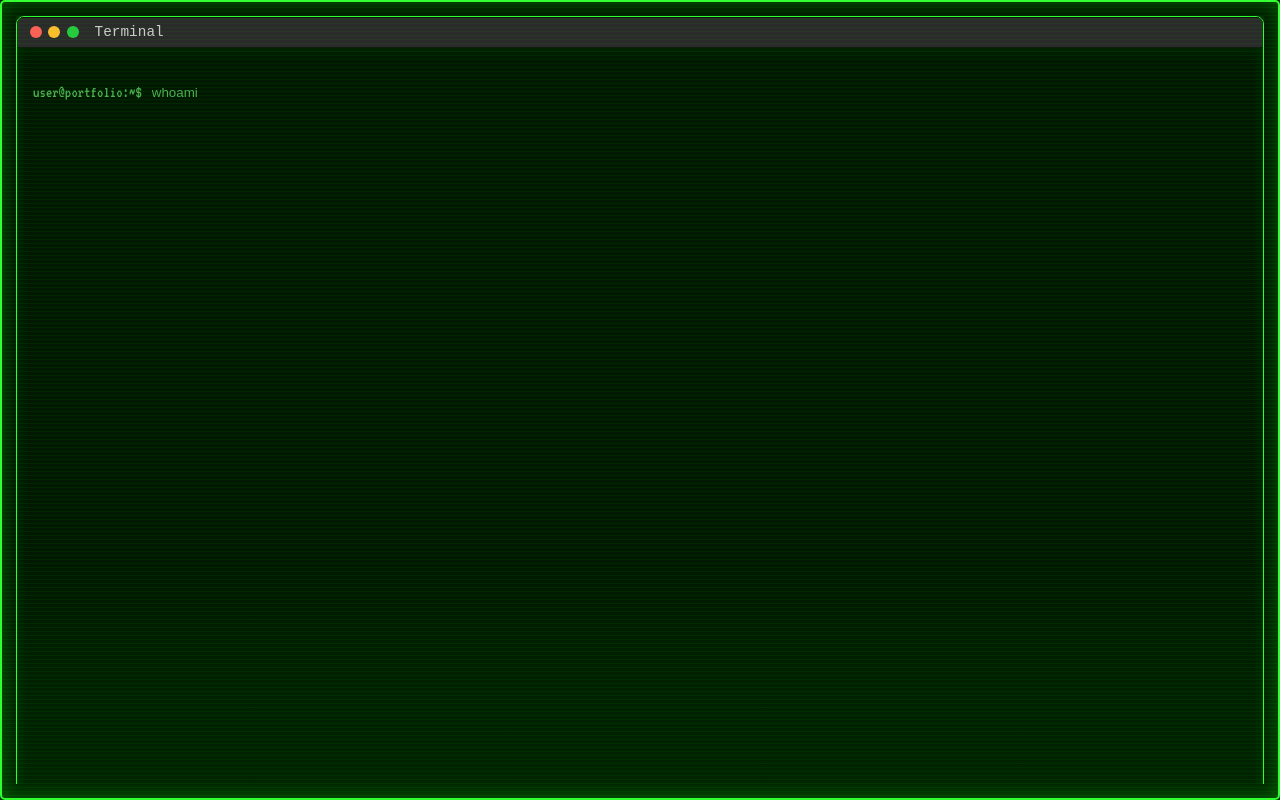
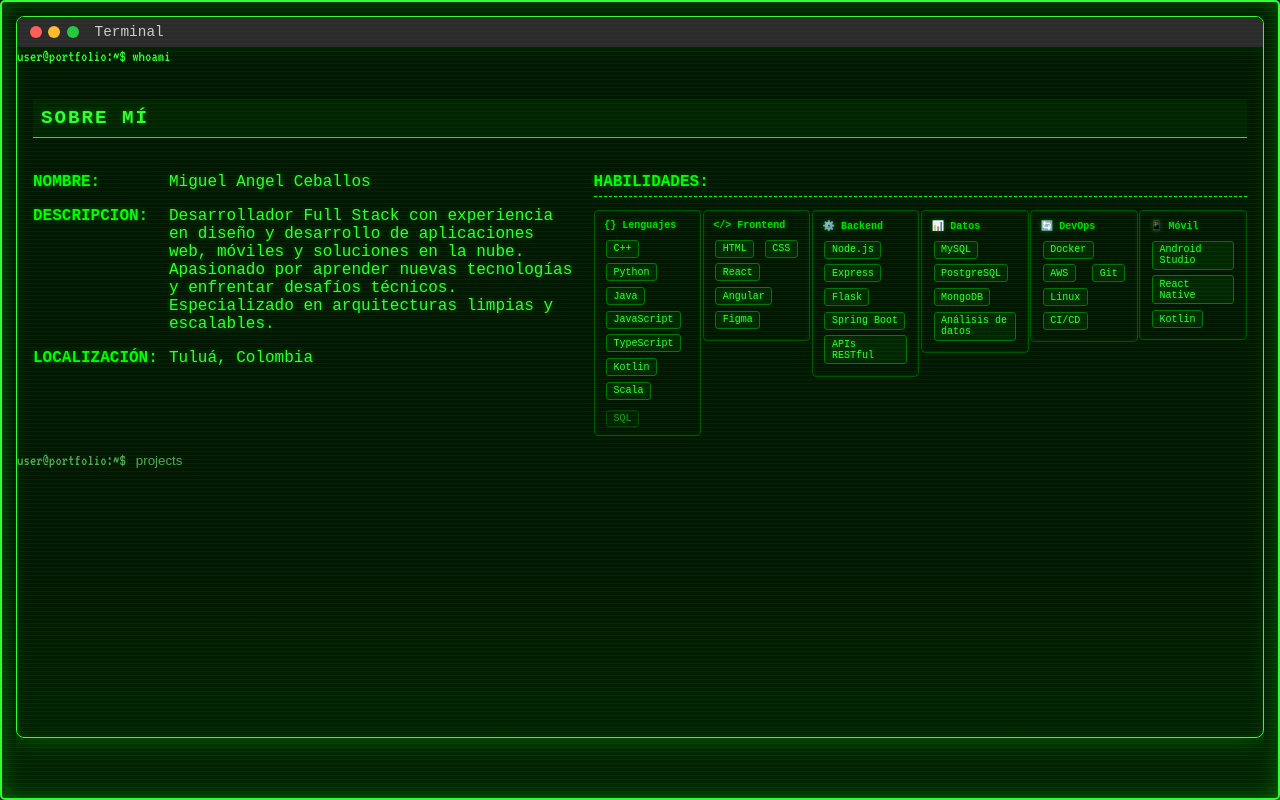
Before and after one commit to Ceball0s/Ceball0s.github.io, an Angular app: page / in a window 1280 px wide. Built offline with nearby package versions, Linux system fonts and the light colour scheme.

Commit message:
correcion errores estilo

```diff
--- a/src/app/components/projects/projects.scss
+++ b/src/app/components/projects/projects.scss
@@ -23,7 +23,7 @@
   background: rgba(0, 30, 0, 0.2);
   border-left: 3px solid #00ff00;
   padding: 1rem;
-  margin-bottom: 1.5rem;
+  // margin-bottom: 1.5rem;
   box-shadow: 0 0 10px rgba(0, 255, 0, 0.1);
   opacity: 0;
   transform: translateY(15px);
@@ -35,7 +35,7 @@
 @keyframes fadeInProject {
   0% {
     opacity: 0;
-    transform: translateY(15px);
+    transform: translateY(0px);
     height: 0;
   }
   1% {
--- a/src/app/components/terminal/terminal.scss
+++ b/src/app/components/terminal/terminal.scss
@@ -69,7 +69,7 @@
 .command-input {
   display: flex;
   align-items: center;
-  padding-top: 20px;
+  // padding-top: 20px;
   padding-bottom: 20px;
   .prompt {
     color: #4caf50;
@@ -109,7 +109,7 @@
 .crt-terminal {
   display: flex;
   flex-direction: column;
-  height: 100vh;
+  height: 90vh;
   border-radius: 8px;
   overflow: hidden;
   background: rgba(0, 20, 0, 0.2);
@@ -156,8 +156,8 @@
   overflow-y: auto;
   // padding: 1.5rem;
   box-shadow: inset 0 0 15px rgba(0, 255, 0, 0.1);
-  padding: 1rem;
-  padding-bottom: 20px;
+  // padding: 1rem;
+  // padding-bottom: 20px;
 
   // min-height: 84vh;
   // flex: 0;           /* Evita que crezca para llenar espacio */
--- a/src/app/components/terminal/terminal.ts
+++ b/src/app/components/terminal/terminal.ts
@@ -49,7 +49,7 @@ export class Terminal implements AfterViewInit {
   ngAfterViewInit() {
     this.autoTypeCommand('whoami', () => {
       setTimeout(() => {
-        // this.executeCommand('whoami'); // Presiona enter
+        this.executeCommand('whoami'); // Presiona enter
         this.isTyping = false;
         this.typingComplete = true;
 
@@ -69,10 +69,10 @@ export class Terminal implements AfterViewInit {
               }, 6400);
             });
 
-          }, 6400);
+          }, 3400);
         });
 
-      }, 6400);
+      }, 100);
     });
   }
 
```
